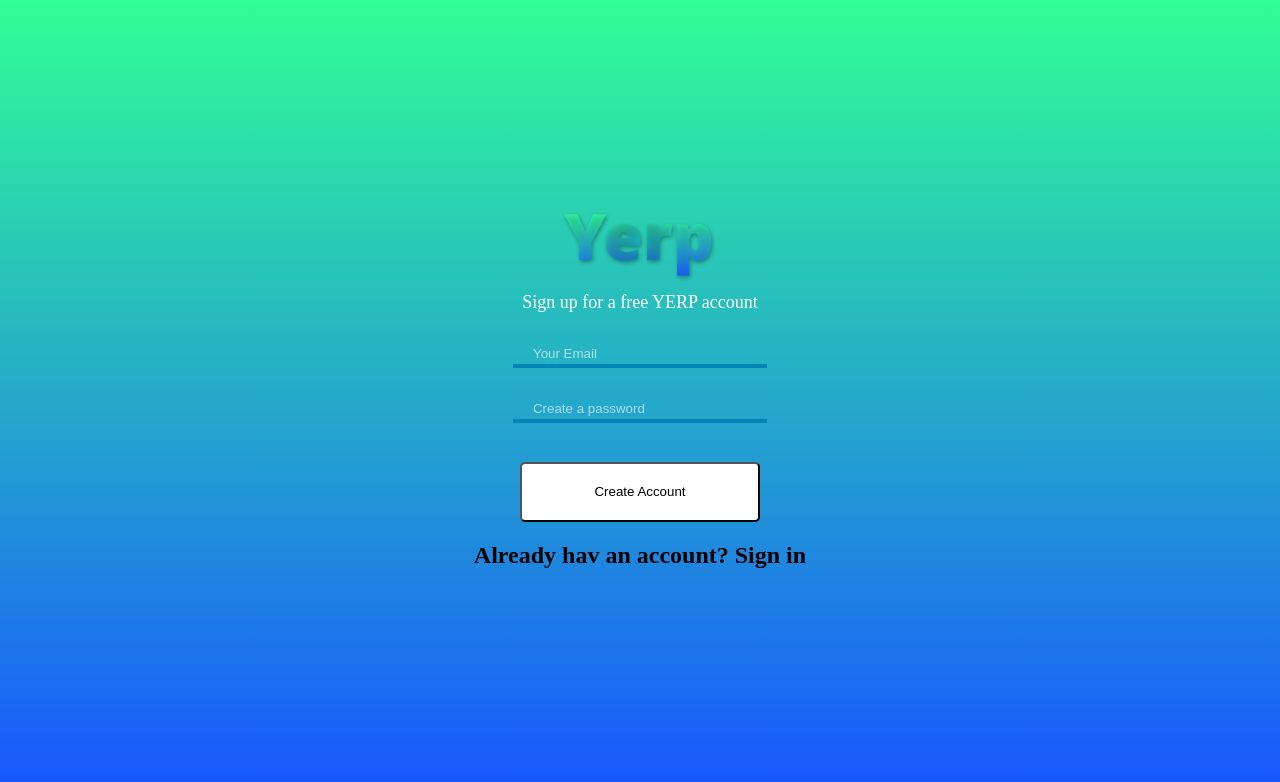
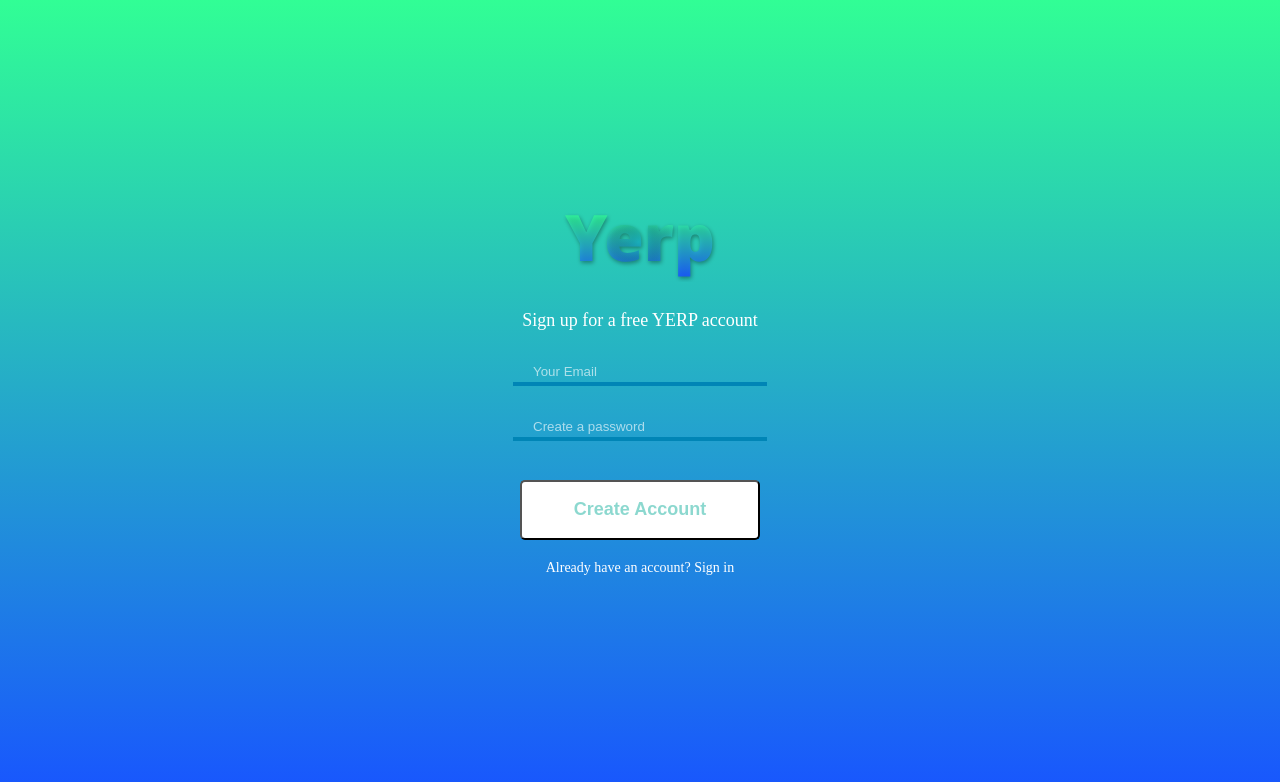
Before and after one commit to RGHuynh/yerp, a React (Create React App) app: page / in a window 1280 px wide. Shown: the top 782 px of the page. Built offline with nearby package versions, Linux system fonts and the light colour scheme.

Commit message:
style: create account button

```diff
--- a/src/scenes/sign/index.css
+++ b/src/scenes/sign/index.css
@@ -19,6 +19,7 @@ body {
   color: #ffffff;
   text-align: center;
   font-weight: normal;
+  margin-top: 35px;
 }
 
 input.account--input {
@@ -51,6 +52,9 @@ input.account--input::placeholder {
   padding: 16px 51px;
   border-radius: 5px;
   margin-top: 39px;
+  font-size: 18px;
+  color: rgba(69,192,178,.62);
+  font-weight: bold;
 }
 
 .account--logo {
@@ -63,6 +67,14 @@ input.account--input::placeholder {
   margin: auto;
 }
 
+.account--secondHeading {
+  font-size: 14px;
+  color: #ffffff;
+  text-align: center;
+  font-weight: normal;
+  margin-top: 20px;
+
+}
 @media screen and (max-width: 992px){
 
 }
--- a/src/scenes/sign/index.jsx
+++ b/src/scenes/sign/index.jsx
@@ -32,7 +32,7 @@ export default class Sign extends React.Component {
                 <InputBox class="account--input" type="text" placeholder="Create a password" value={this.state.password} onChange={this.handleChange}></InputBox>
                 <ButtonLogin class="account--Btn" type="button" label="Create Account"></ButtonLogin>
               </form>
-              <h2 class="account--secondHeading">Already hav an account? Sign in</h2>
+              <h2 class="account--secondHeading">Already have an account? Sign in</h2>
             </section>
           </section>
         </main>
```
